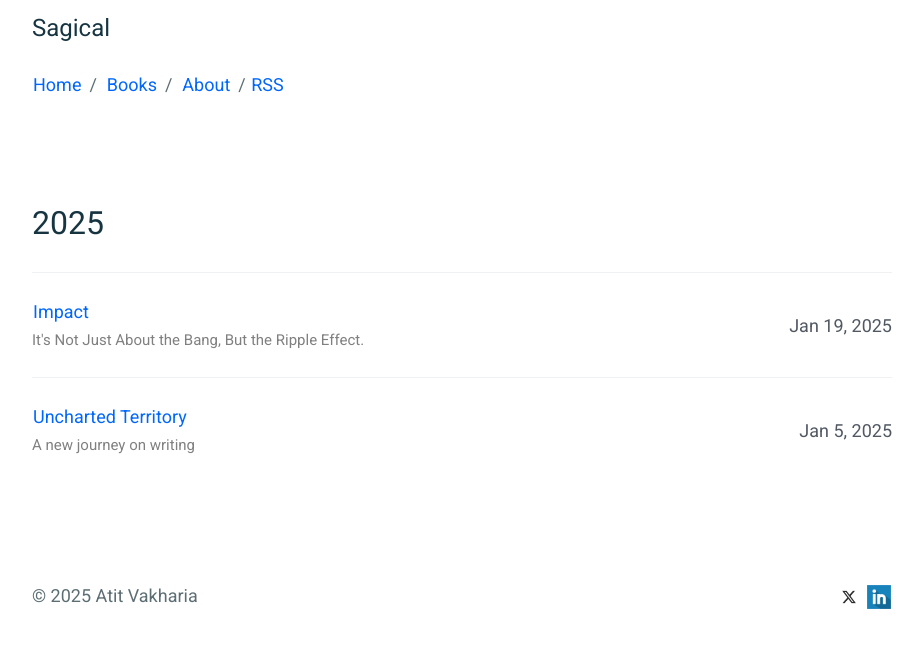
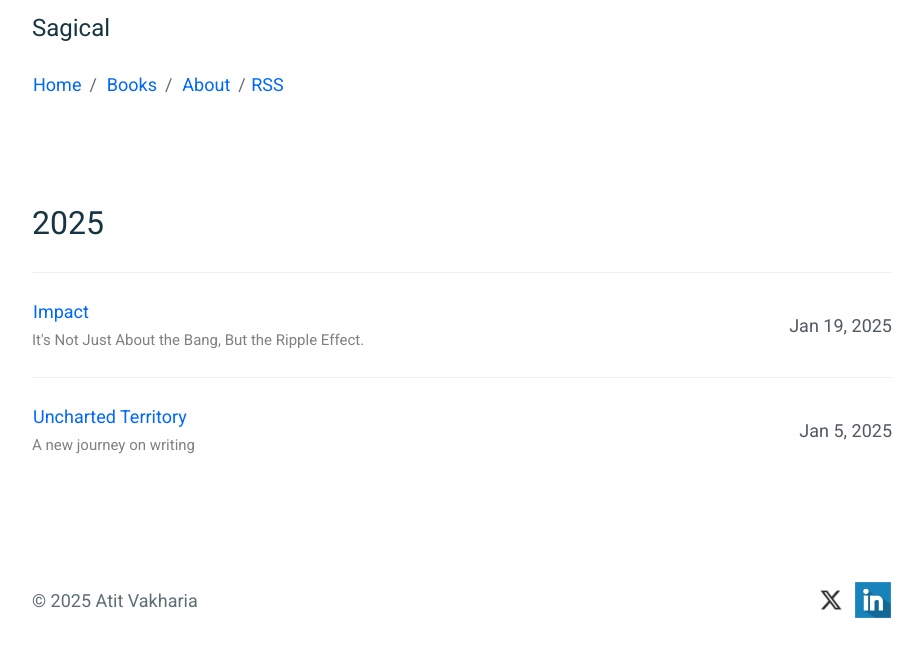
Before and after one commit to mkchoi212/paper-jekyll-theme, a Jekyll site: the page built from index.html, in a window 1280 px wide. Shown: the top 657 px of the page, without its empty margins (178-1101 px from the left). Built offline with Jekyll 4.4.1, drawn with Linux system fonts in a browser that asks for light colours.

Commit message:
Update footer.html

```diff
--- a/_includes/footer.html
+++ b/_includes/footer.html
@@ -3,7 +3,7 @@
   <p>
     {% if site.twitter_username %}
       <a href="https://twitter.com/{{ site.twitter_username }}">
-        <img src="{{ site.baseurl }}/assets/x.png" alt="X" width="24" height="24" />
+        <img src="{{ site.baseurl }}/assets/x.png" alt="X" width="36" height="36" />
       </a>
       {% if site.github_username %}<span class="u-separate"></span>{% endif %}
     {% endif %}
@@ -13,7 +13,7 @@
     {% endif %}
     {% if site.linkedin_username %}
       <a href="https://www.linkedin.com/in/{{ site.linkedin_username }}">
-        <img src="{{ site.baseurl }}/assets/linkedin.png" alt="X" width="24" height="24" />
+        <img src="{{ site.baseurl }}/assets/linkedin.png" alt="LinkedIn" width="36" height="36" />
       </a>
     {% endif %}
   </p>
```
